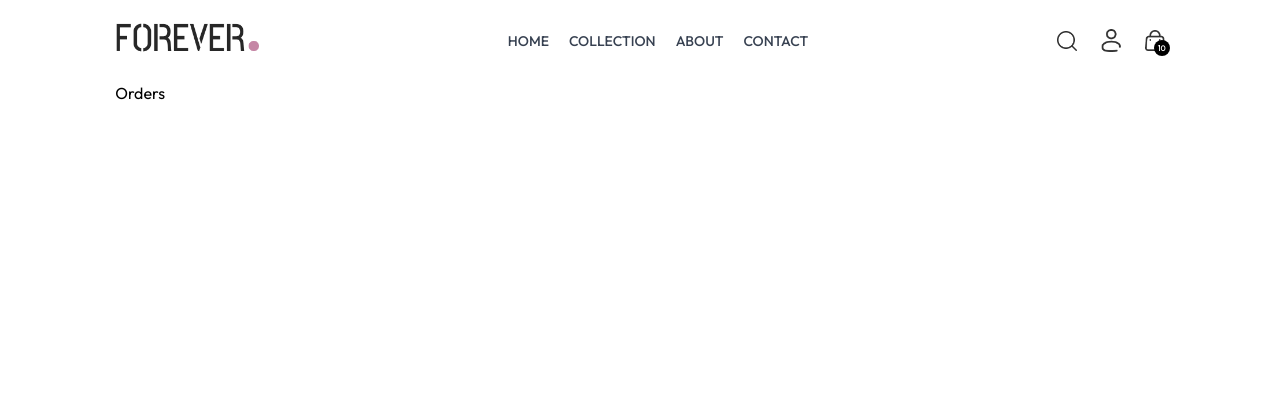
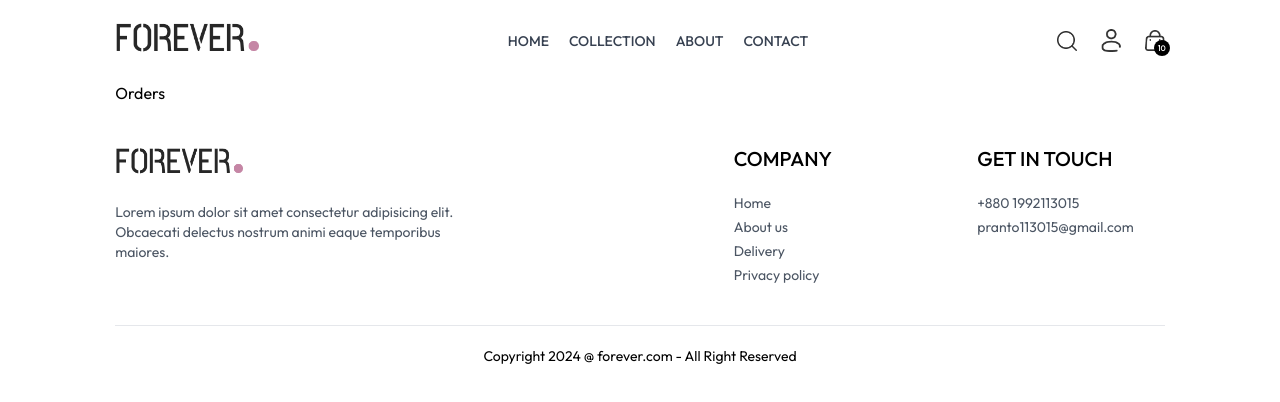
Before and after one commit to leowu0329/mernEcommerce, a React (Vite) app in the folder frontend/: page /orders in a window 1280 px wide. Shown: the top 402 px of the page. Built offline with nearby package versions, Linux system fonts and the light colour scheme.

Commit message:
create footer component

```diff
--- a/frontend/src/App.jsx
+++ b/frontend/src/App.jsx
@@ -9,6 +9,7 @@
 import PlaceOrder from './pages/PlaceOrder';
 import Orders from './pages/Orders';
 import Navbar from './components/Navbar';
+import Footer from './components/Footer';
 
 const App = () => {
   return (
@@ -25,6 +26,7 @@
         <Route path="/plac-order" element={<PlaceOrder />} />
         <Route path="/orders" element={<Orders />} />
       </Routes>
+      <Footer />
     </div>
   );
 };
--- /dev/null
+++ b/frontend/src/components/Footer.jsx
@@ -0,0 +1,44 @@
+import { assets } from '../assets/assets';
+
+const Footer = () => {
+  return (
+    <div>
+      <div className="flex flex-col sm:grid grid-cols-[3fr_1fr_1fr] gap-14 my-10 mt-10 text-sm">
+        <div>
+          <img src={assets.logo} alt="logo" className="mb-5 w-32" />
+          <p className="w-full md:w-2/3 text-gray-600">
+            Lorem ipsum dolor sit amet consectetur adipisicing elit. Obcaecati
+            delectus nostrum animi eaque temporibus maiores.
+          </p>
+        </div>
+
+        <div>
+          <p className="text-xl font-medium mb-5">COMPANY</p>
+          <ul className="flex flex-col gap-1 text-gray-600">
+            <li>Home</li>
+            <li>About us</li>
+            <li>Delivery</li>
+            <li>Privacy policy</li>
+          </ul>
+        </div>
+
+        <div>
+          <p className="text-xl font-medium mb-5">GET IN TOUCH</p>
+          <ul className="flex flex-col gap-1 text-gray-600">
+            <li>+880 1992113015</li>
+            <li>pranto113015@gmail.com</li>
+          </ul>
+        </div>
+      </div>
+
+      <div>
+        <hr />
+        <p className="py-5 text-sm text-center">
+          Copyright 2024 @ forever.com - All Right Reserved
+        </p>
+      </div>
+    </div>
+  );
+};
+
+export default Footer;
```
